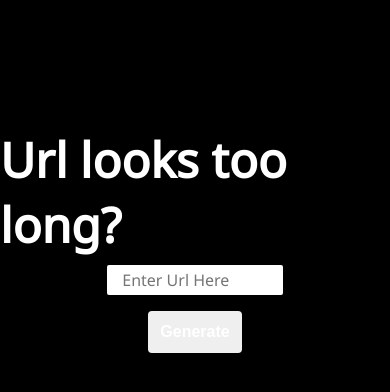
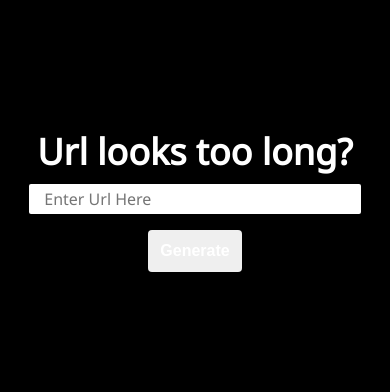
Before and after one commit to PeterKwesiAnsah/urlshortyclient, a React (Create React App) app: page / in a window 390 px wide. Shown: the top 392 px of the page. Built offline with nearby package versions, Linux system fonts and the light colour scheme.

Commit message:
copy component working magically

```diff
--- a/src/assets/Header.css
+++ b/src/assets/Header.css
@@ -1,3 +1,14 @@
-.header{
-    font-size: 48px;
+.header {
+	font-size: 48px;
 }
+
+@media only screen and (max-width: 660px) {
+	.header {
+		font-size: 36px;
+	}
+}
+@media only screen and (max-width: 330px) {
+	.header {
+		font-size: 30px;
+	}
+}
--- a/src/assets/Main.css
+++ b/src/assets/Main.css
@@ -1,11 +1,31 @@
 .input {
 	height: 24px;
-	width: 45vw;
+	width: 50vw;
 	padding: 15px;
 	font-family: inherit;
 
 	font-size: 16px;
 	border-radius: 2px;
-    border: none;
-    margin-top: 8px;
+	border: none;
+	margin-top: 8px;
+
 }
+@media only screen and (max-width: 660px) {
+	.input {
+		width: 60vw;
+	}
+}
+
+@media only screen and (max-width: 550px) {
+	.input {
+		width: 85vw;
+		/* min-width: 456px; */
+	}
+}
+
+@media only screen and (max-width: 320px) {
+	.input {
+		width: 90vw;
+		/* min-width: 456px; */
+	}
+}
--- a/src/assets/TakeActions.css
+++ b/src/assets/TakeActions.css
@@ -4,7 +4,23 @@
 	padding: 4px;
 	font-weight: 100;
 	border-radius: 4px;
+	overflow: hidden;
 }
-.takeAction{
-    margin-top: 16px;
+.takeAction {
+	margin-top: 16px;
 }
+
+@media only screen and (max-width: 660px) {
+	.takeAction {
+		width: 60vw;
+		padding: 2px;
+	}
+}
+
+@media only screen and (max-width: 320px) {
+	.takeAction {
+		width: 85vw;
+		padding: 0;
+		min-width: 456px;
+	}
+}
--- a/src/client.ts
+++ b/src/client.ts
@@ -1,7 +1,7 @@
 import { ApolloClient, InMemoryCache } from '@apollo/client';
 
 const client = new ApolloClient({
-	uri: 'http://localhost:4000/graphql',
+	uri: 'https://urlshortenergql.herokuapp.com/graphql',
 	cache: new InMemoryCache(),
 });
 
--- a/src/components/Copy.tsx
+++ b/src/components/Copy.tsx
@@ -9,15 +9,19 @@ type copyProps = {
 
 const Copy = ({ url }: copyProps) => {
 	const [copy, setCopy] = React.useState(false);
+	const childText = React.useMemo(() => (copy ? 'Copied' : 'Copy'), [copy]);
+	React.useEffect(() => {
+		setCopy(false);
+	}, [url]);
 	return (
 		<>
 			<div className="copy__box">
 				<CopyToClipboard text={url} onCopy={() => setCopy(true)}>
-					<span className="copy__button">Copy</span>
+					<span className="copy__button">{childText}</span>
 				</CopyToClipboard>
 			</div>
 		</>
 	);
 };
 
-export default Copy;
+export default React.memo(Copy);
```
